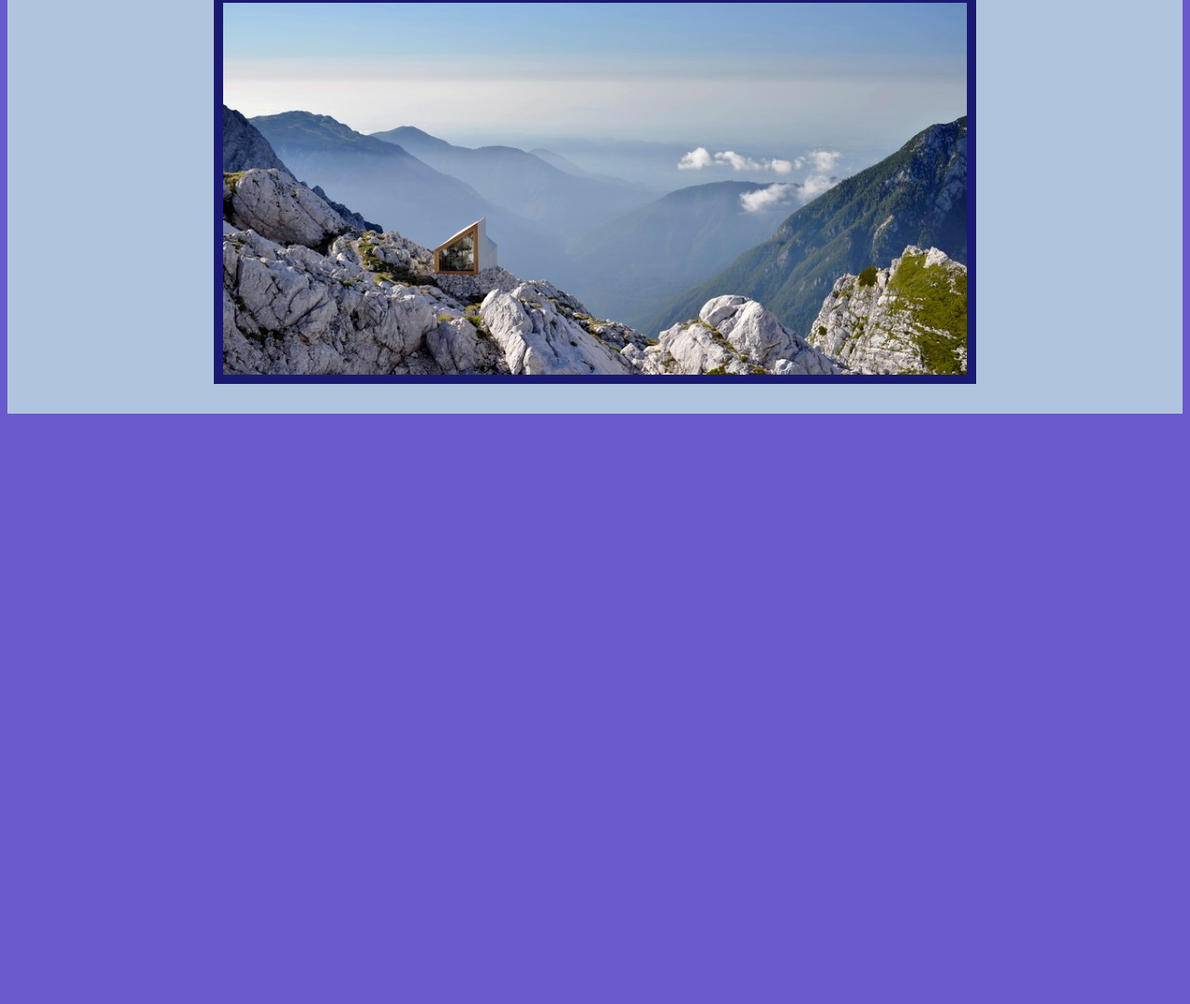
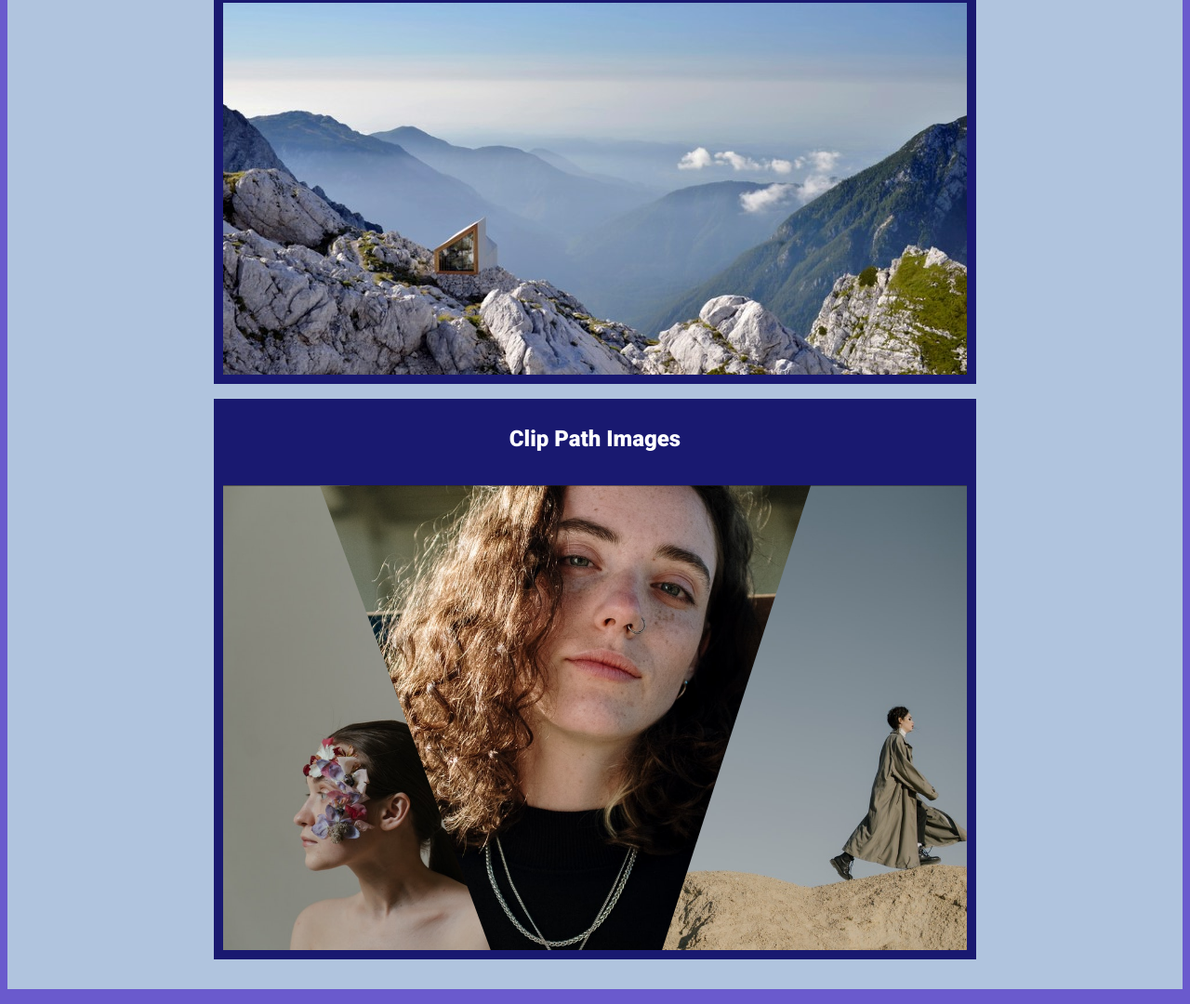
Before and after one commit to BillStephens2022/CSS-Animations, a plain HTML site: page pages/images.html in a window 1280 px wide. Shown: the part 3271-4351 px from the top of the page at 93% size. Before the commit the page ends 3732 px from the top, so only its background shows below. Drawn offline with Linux system fonts and the light colour scheme; a web font is replaced by a local one.

Commit message:
added clip path images with hover effect

```diff
--- a/pages/images.html
+++ b/pages/images.html
@@ -164,6 +164,14 @@
 
         </div>
       </div>
+      <div class="project-container">
+        <h2 class="project-h2">Clip Path Images</h2>
+        <div id="image14-container">
+          <div class="clip clip1"></div>
+          <div class="clip clip2"></div>
+          <div class="clip clip3"></div>
+        </div>
+      </div>
     </div>
   </body>
 </html>
--- a/styles/imagesStyles.css
+++ b/styles/imagesStyles.css
@@ -851,3 +851,47 @@ h1 {
   75% { background: url(../images/slider-img-4.jpg); }
   100% { background: url(../images/slider-img-4.jpg); }
 }
+
+#image14-container {
+  position: relative;
+  width: 800px;
+  height: 500px;
+  background-color: #222;
+}
+
+.clip {
+  position: absolute;
+  top: 0;
+  left: 0;
+  width: 100%;
+  height: 100%;
+  transition: all 0.5s;
+}
+
+.clip1 {
+  background: url(../images/clipPath1.jpg);
+  background-size: cover;
+  background-position: center;
+  clip-path: polygon(0 0, 17% 0, 49% 100%, 0 100%);
+}
+
+.clip2 {
+  background: url(../images/clipPath2.jpg);
+  background-size: cover;
+  background-position: center;
+  clip-path: polygon(13% 0, 81% 0, 59% 100%, 36% 100%);
+}
+.clip3 {
+  background: url(../images/clipPath3.jpg);
+  background-size: cover;
+  background-position: center;
+  clip-path: polygon(79% 0, 100% 0, 100% 100%, 59% 100%);
+}
+
+ #image14-container:hover .clip {
+  clip-path: polygon(100% 0, 100% 0, 100% 100%, 100% 100%);
+}
+
+#image14-container .clip:hover {
+  clip-path: polygon(100% 0, 0 0, 0 100%, 100% 100%);
+}
```
Also changed, not shown: images/clipPath1.jpg (added), images/clipPath2.jpg (added), images/clipPath3.jpg (added).
